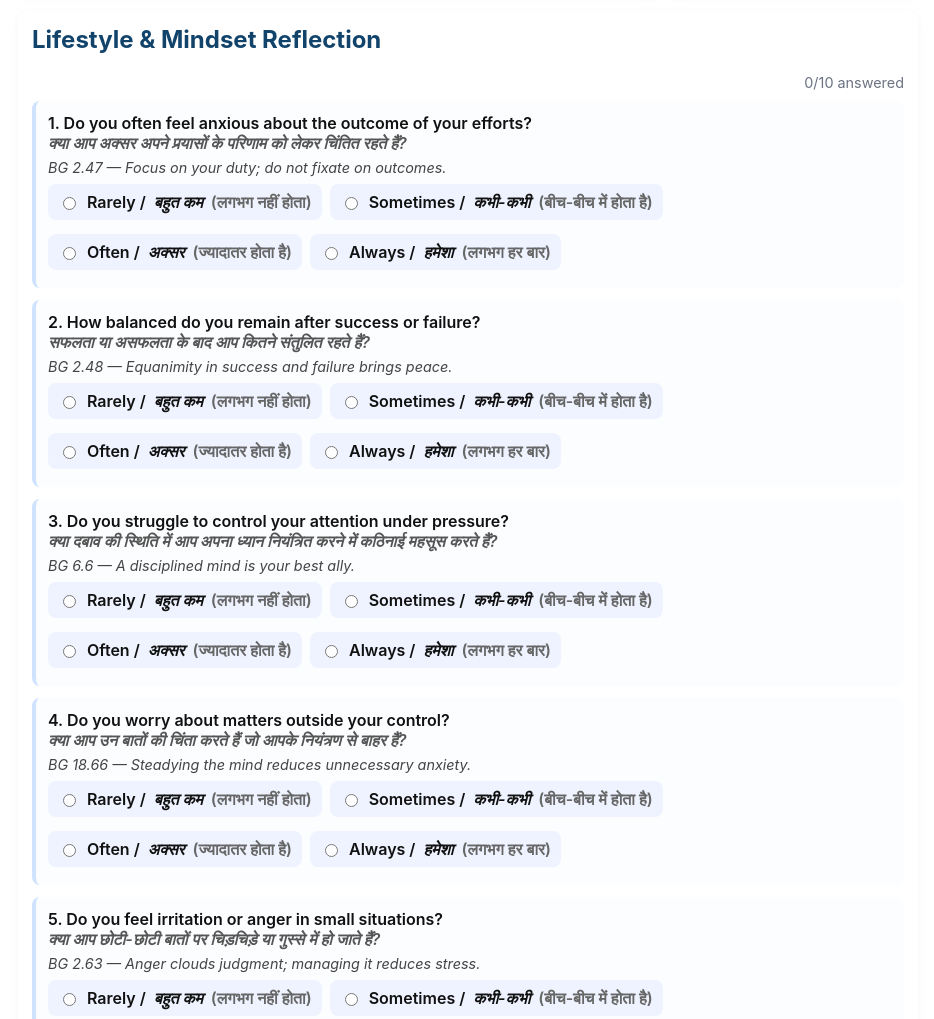
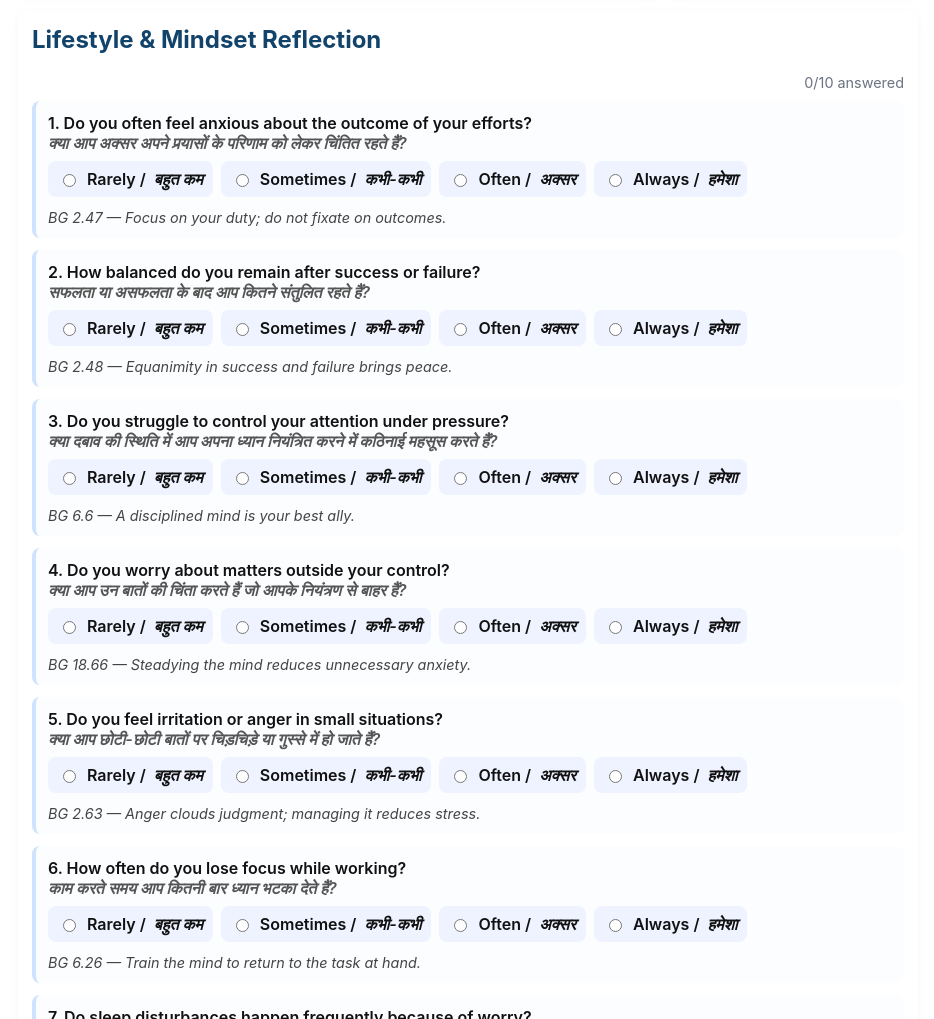
Before and after one commit to ratikantadas/NITR1styr, a plain HTML site: page index.html in a window 1280 px wide. Shown: the part 717-1736 px from the top of the page, without its empty margins (172-1106 px from the left). Drawn offline with Linux system fonts and the light colour scheme.

Commit message:
index.html

```diff
--- a/index.html
+++ b/index.html
@@ -155,13 +155,13 @@ questions.forEach((q,i)=>{
   qWrap.innerHTML+=`
   <div class="question">
     <label>${i+1}. ${q[0]} <br><em style="color:#555">${q[2]}</em></label>
+    <div class="answers">
+      <label><input name="q${i+1}" type="radio" value="10"> Rarely / <em>बहुत कम</em></label>
+      <label><input name="q${i+1}" type="radio" value="20"> Sometimes / <em>कभी-कभी</em></label>
+      <label><input name="q${i+1}" type="radio" value="30"> Often / <em>अक्सर</em></label>
+      <label><input name="q${i+1}" type="radio" value="40"> Always / <em>हमेशा</em></label>
+    </div>
     <div class="gita">${q[1]}</div>
-    <div class="answers">
-      <label><input name="q${i+1}" type="radio" value="10"> Rarely / <em>बहुत कम</em> <span style="color:#666">(लगभग नहीं होता)</span></label>
-      <label><input name="q${i+1}" type="radio" value="20"> Sometimes / <em>कभी-कभी</em> <span style="color:#666">(बीच-बीच में होता है)</span></label>
-      <label><input name="q${i+1}" type="radio" value="30"> Often / <em>अक्सर</em> <span style="color:#666">(ज्यादातर होता है)</span></label>
-      <label><input name="q${i+1}" type="radio" value="40"> Always / <em>हमेशा</em> <span style="color:#666">(लगभग हर बार)</span></label>
-    </div>
   </div>`;
 });
 
```
